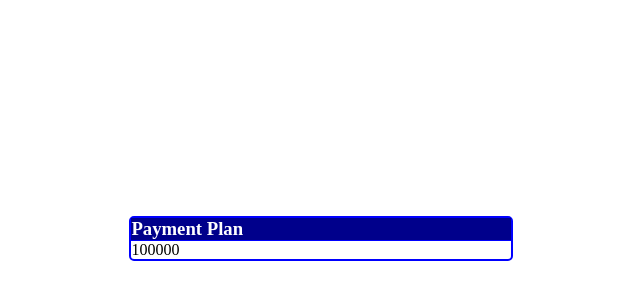
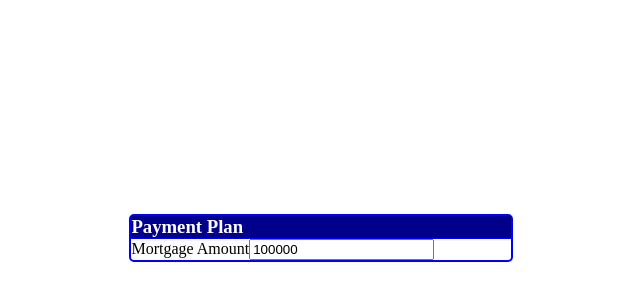
Before and after one commit to MaeBerris/Mortgage_Calculator, a React (Create React App) app in the folder my-app/: page / in a window 1280 px wide. Shown: the part 170-470 px from the top of the page, without its empty margins (319-959 px from the left). Built offline with nearby package versions, Linux system fonts and the light colour scheme.

Commit message:
Refactor mortgage state & add helper for onchange

```diff
--- a/my-app/src/PaymentPlanContext.js
+++ /dev/null
@@ -1,15 +0,0 @@
-import React from "react";
-
-export const PaymentPlanContext = React.createContext(null);
-
-const PaymentPlanContextProvider = ({ children }) => {
-  const [mortgageAmount, setMortgageAmount] = React.useState(100000);
-
-  return (
-    <PaymentPlanContext.Provider value={{ mortgageAmount, setMortgageAmount }}>
-      {children}
-    </PaymentPlanContext.Provider>
-  );
-};
-
-export default PaymentPlanContextProvider;
--- a/my-app/src/components/Form/Form.js
+++ b/my-app/src/components/Form/Form.js
@@ -3,10 +3,14 @@ import styled from "styled-components";
 import MortgageAmountInput from "../MortgageAmountInput/MortgageAmountInput";
 
 const Form = () => {
+  const [mortgage, setMortgageAmount] = React.useState(100000);
   return (
     <FormWrapper>
       <FormHeader>Payment Plan</FormHeader>
-      <MortgageAmountInput />
+      <MortgageAmountInput
+        mortgage={mortgage}
+        setMortgageAmount={setMortgageAmount}
+      />
     </FormWrapper>
   );
 };
--- a/my-app/src/components/MortgageAmountInput/MortgageAmountInput.js
+++ b/my-app/src/components/MortgageAmountInput/MortgageAmountInput.js
@@ -1,11 +1,29 @@
 import styled from "styled-components";
+import isPositiveNumber from "../../helpers/IsPositiveNumber";
 import React from "react";
-import { PaymentPlanContext } from "../../PaymentPlanContext";
 
-const MortgageAmountInput = () => {
-  const { mortgageAmount } = React.useContext(PaymentPlanContext);
-  console.log(mortgageAmount);
-  return <div>{mortgageAmount}</div>;
+const MortgageAmountInput = ({ mortgage, setMortgageAmount }) => {
+  const onChange = (ev) => {
+    const CheckIsPositiveNumber = isPositiveNumber(ev.target.value);
+
+    if (!CheckIsPositiveNumber) {
+      return;
+    } else {
+      setMortgageAmount(ev.target.value);
+    }
+  };
+
+  return (
+    <div>
+      <label htmlFor="mortgageAmount">Mortgage Amount</label>
+      <input
+        type="number"
+        id="mortgageAmount"
+        value={mortgage}
+        onChange={onChange}
+      />
+    </div>
+  );
 };
 
 export default MortgageAmountInput;
--- /dev/null
+++ b/my-app/src/helpers/IsPositiveNumber.js
@@ -0,0 +1,11 @@
+export default function IsPositiveNumber(number) {
+  const numbersOnly = /^\d+$/;
+  if (!numbersOnly.test(number)) {
+    return false;
+  }
+
+  if (number < 0) {
+    return false;
+  }
+  return true;
+}
--- a/my-app/src/index.js
+++ b/my-app/src/index.js
@@ -1,14 +1,11 @@
 import React from "react";
 import ReactDOM from "react-dom";
 import App from "./App";
-import PaymentPlanContextProvider from "./PaymentPlanContext";
 import reportWebVitals from "./reportWebVitals";
 
 ReactDOM.render(
   <React.StrictMode>
-    <PaymentPlanContextProvider>
-      <App />
-    </PaymentPlanContextProvider>
+    <App />
   </React.StrictMode>,
   document.getElementById("root")
 );
```
Also changed, not shown: 2 other files (tests, documents, lock files or other folders).
